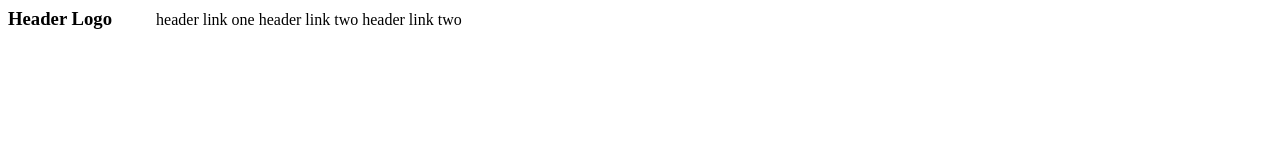
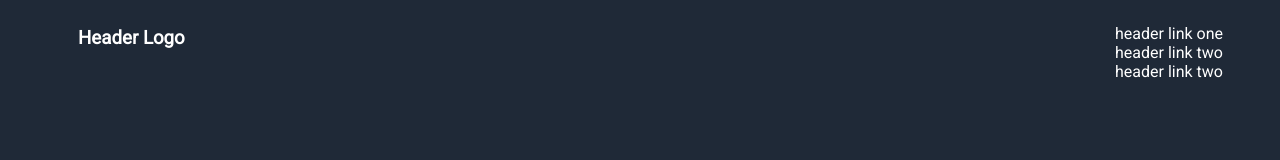
Before and after one commit to damdam00/Landing-Page, a plain HTML site: page index.html in a window 1280 px wide. Drawn offline with Linux system fonts and the light colour scheme.

Commit message:
Restructured whole CSS code, finished upper header section (finally), also set whole body background color to dark blue in order to (hopefully) simplify things

```diff
--- a/index.html
+++ b/index.html
@@ -3,10 +3,11 @@
     <head>
         <meta charset="UTF-8">
         <meta name="viewport" content="width=device-width, initial-scale=1.0">
+        <link href='https://fonts.googleapis.com/css?family=Roboto' rel='stylesheet'>
         <title>Landing Page</title>
         <link rel="stylesheet" href="style.css">
     </head>
-<body>
+    <body class="sitebody">
         <div class="header">
             <h3 class="headerlogo">Header Logo</h3>
             <ul class="ullist">
--- a/style.css
+++ b/style.css
@@ -1,11 +1,30 @@
-.links {
-    display: inline;
+.sitebody {
+    background-color: #1F2937;
 }
+
+.header {
+    color: white;
+    font-family: 'Roboto';
+    display: flex;
+}
+
 
 .headerlogo{
     display: inline;
+   margin-left: 70px;
 }
 
 .ullist {
     display: inline;
+    margin-left: 800px;
 }
+
+.headerlogo,
+.ullist {
+    flex: 1;
+}
+
+.links {
+    display: inline;
+    margin: 20px;
+}
```
Lines whose indentation alone changed are shown as unchanged.
